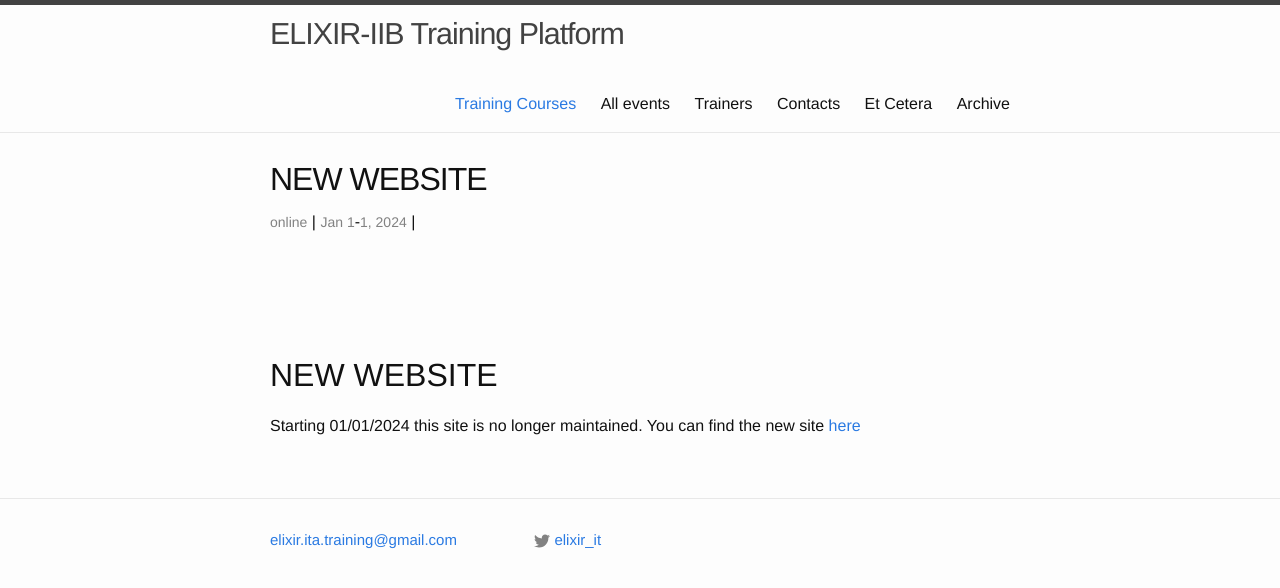
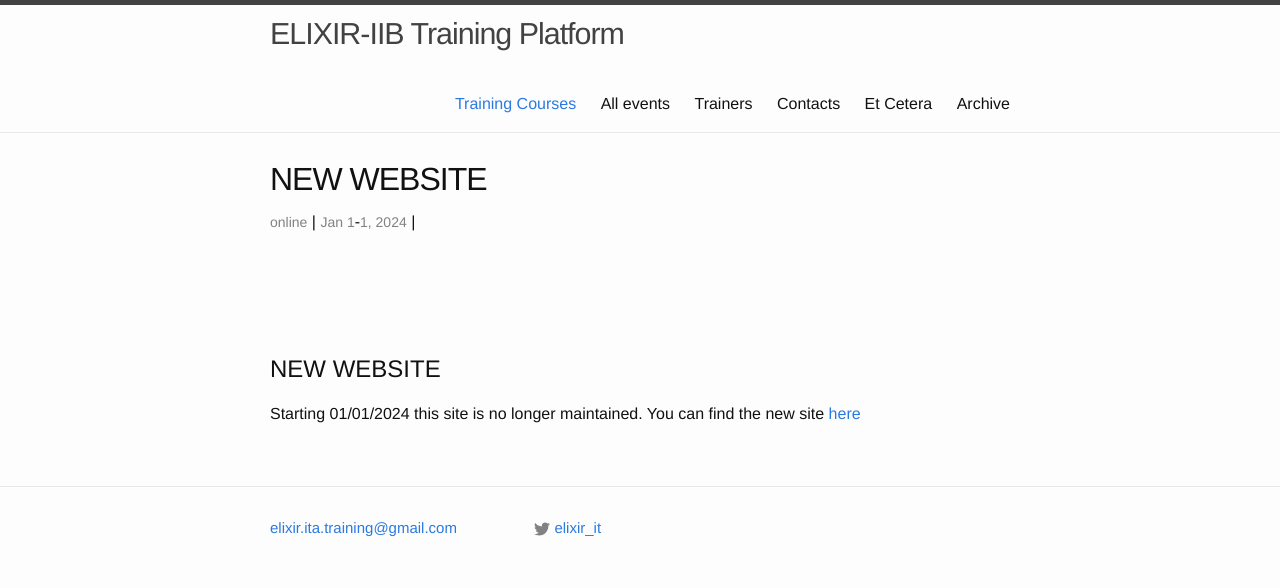
Before and after one commit to ELIXIR-IIB-training/website, a Jekyll site: the page built from _posts/2024-01-01-New_website.md, in a window 1280 px wide. Shown: the top 588 px of the page. Built offline with Jekyll 4.4.1, drawn with Linux system fonts in a browser that asks for light colours.

```diff
--- a/_posts/2024-01-01-New_website.md
+++ b/_posts/2024-01-01-New_website.md
@@ -10,5 +10,5 @@ description: "Starting 01/01/2024 this site is no longer maintained. You can fin
 <br>
 <br>
 
-## NEW WEBSITE
+# NEW WEBSITE
 Starting 01/01/2024 this site is no longer maintained. You can find the new site [here](https://elixir-iib-training.github.io/site/)
```
